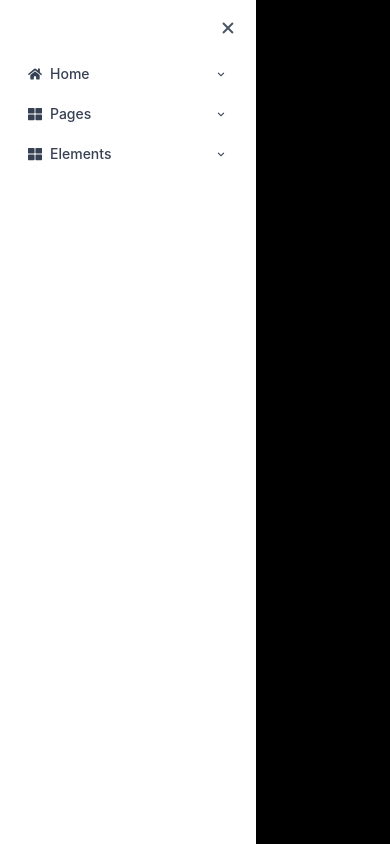
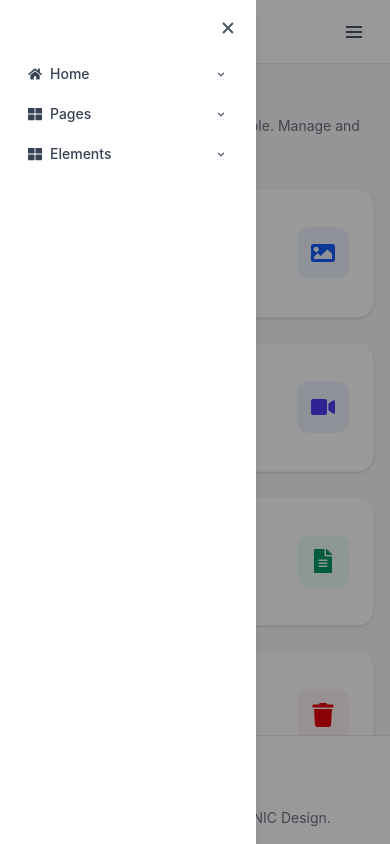
Before and after one commit to Emerance63/-File-Manager-Image-Gallery-Module, a React (Vite) app: page /file-manager/dashboard in a window 390 px wide. Both pictures are taken after a click on the button 354 px from the left and 31 px from the top of the page. Shown: the top 844 px of the page. Built offline with nearby package versions, Linux system fonts and the light colour scheme.

Commit message:
reduce of opacite of background of mobileopen

```diff
--- a/src/components/Topbar.jsx
+++ b/src/components/Topbar.jsx
@@ -92,7 +92,7 @@ export default function Topbar() {
       </button>
       {mobileOpen && (
         <div className="fixed inset-0 z-40">
-          <div className="absolute inset-0 bg-black bg-opacity-30" onClick={() => setMobileOpen(false)} />
+          <div className="absolute inset-0 bg-black/40 bg-opacity-30" onClick={() => setMobileOpen(false)} />
           <div className="absolute left-0 top-0 w-64 h-full bg-white shadow-lg p-4 flex flex-col overflow-y-auto">
             <button className="self-end mb-4 text-gray-600" onClick={() => setMobileOpen(false)}>
               <BiX className="w-6 h-6" />
```
